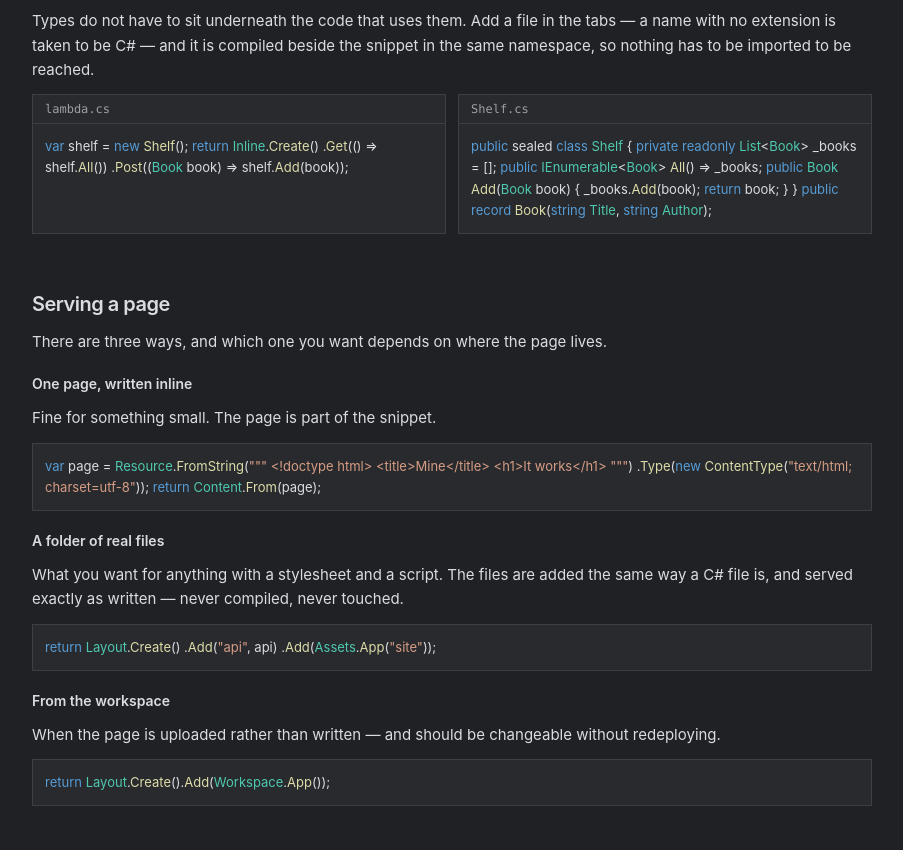
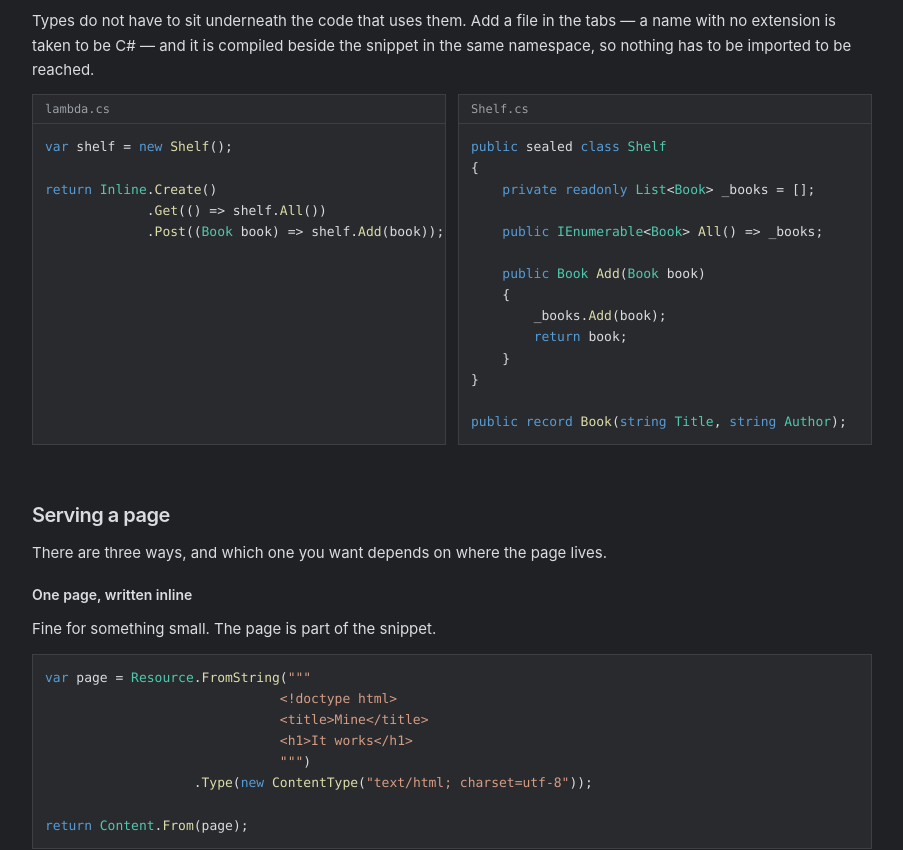
Before and after one commit to MDA2AV/GenHTTP.Lambda, a React (Vite) app in the folder src/Frontend/: page /guide in a window 1280 px wide. Shown: the part 1220-2070 px from the top of the page, without its empty margins (320-1223 px from the left). Built offline with nearby package versions, Linux system fonts and the light colour scheme.

Commit message:
Keep the line breaks in the guide's code samples

```diff
--- a/src/Frontend/src/pages/Guide.tsx
+++ b/src/Frontend/src/pages/Guide.tsx
@@ -406,10 +406,12 @@ function Section({ id, title, children }: { id: string; title: string; children:
 }
 
 function Sample({ code }: { code: string }) {
+  // a pre, because the highlighter emits spans and nothing else - the line
+  // breaks in the sample are only line breaks if something keeps them
   return (
-    <div className="surface overflow-x-auto p-3 text-[13px]">
+    <pre className="surface overflow-x-auto p-3 font-mono text-[13px] leading-relaxed">
       <CSharp code={code} />
-    </div>
+    </pre>
   );
 }
 
@@ -465,9 +467,9 @@ function Two({ left, right }: { left: [string, string]; right: [string, string]
           <div className="border-b border-slate-200 px-3 py-1.5 font-mono text-xs text-slate-500 dark:border-ink-800">
             {name}
           </div>
-          <div className="overflow-x-auto p-3 text-[13px]">
+          <pre className="overflow-x-auto p-3 font-mono text-[13px] leading-relaxed">
             <CSharp code={code} />
-          </div>
+          </pre>
         </div>
       ))}
     </div>
```
